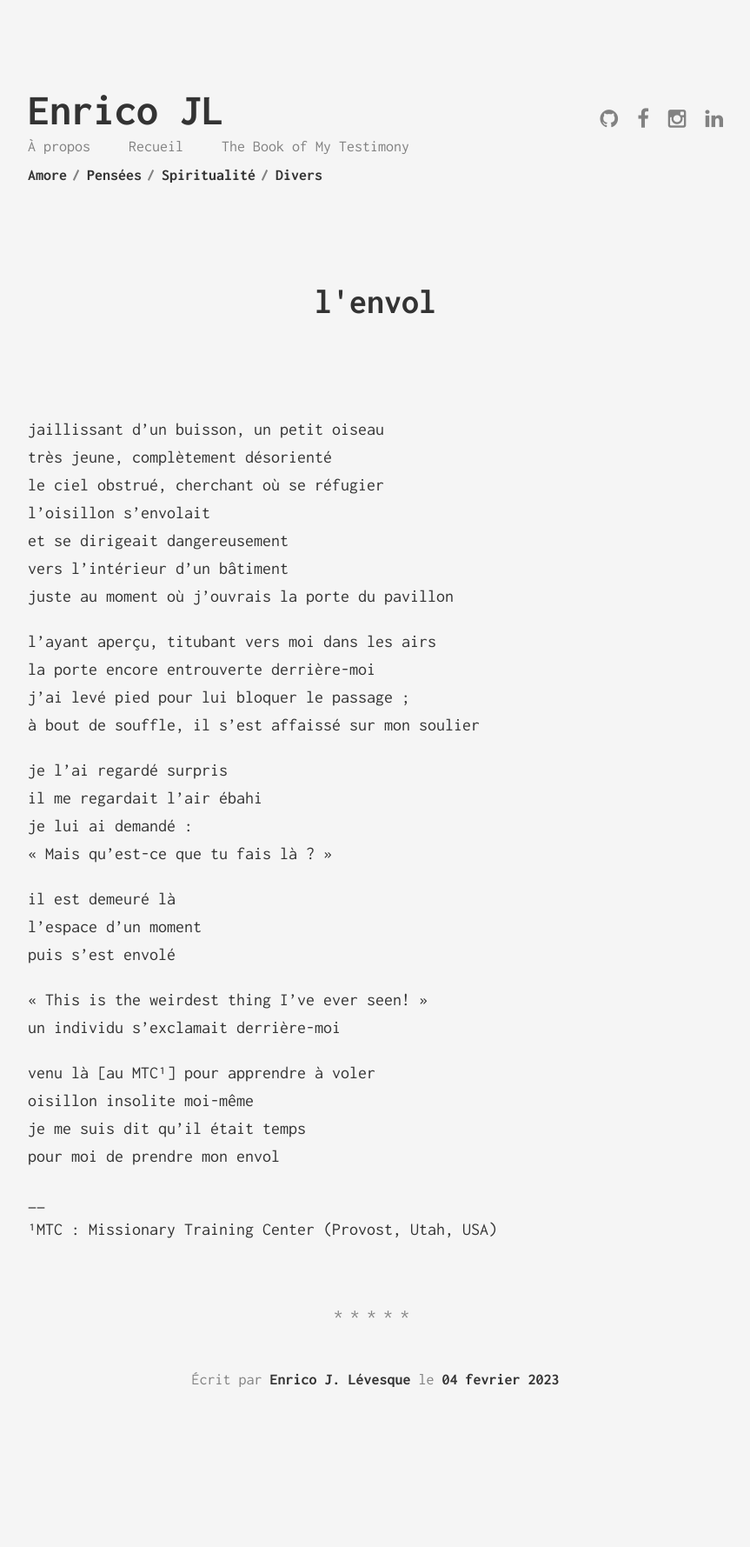
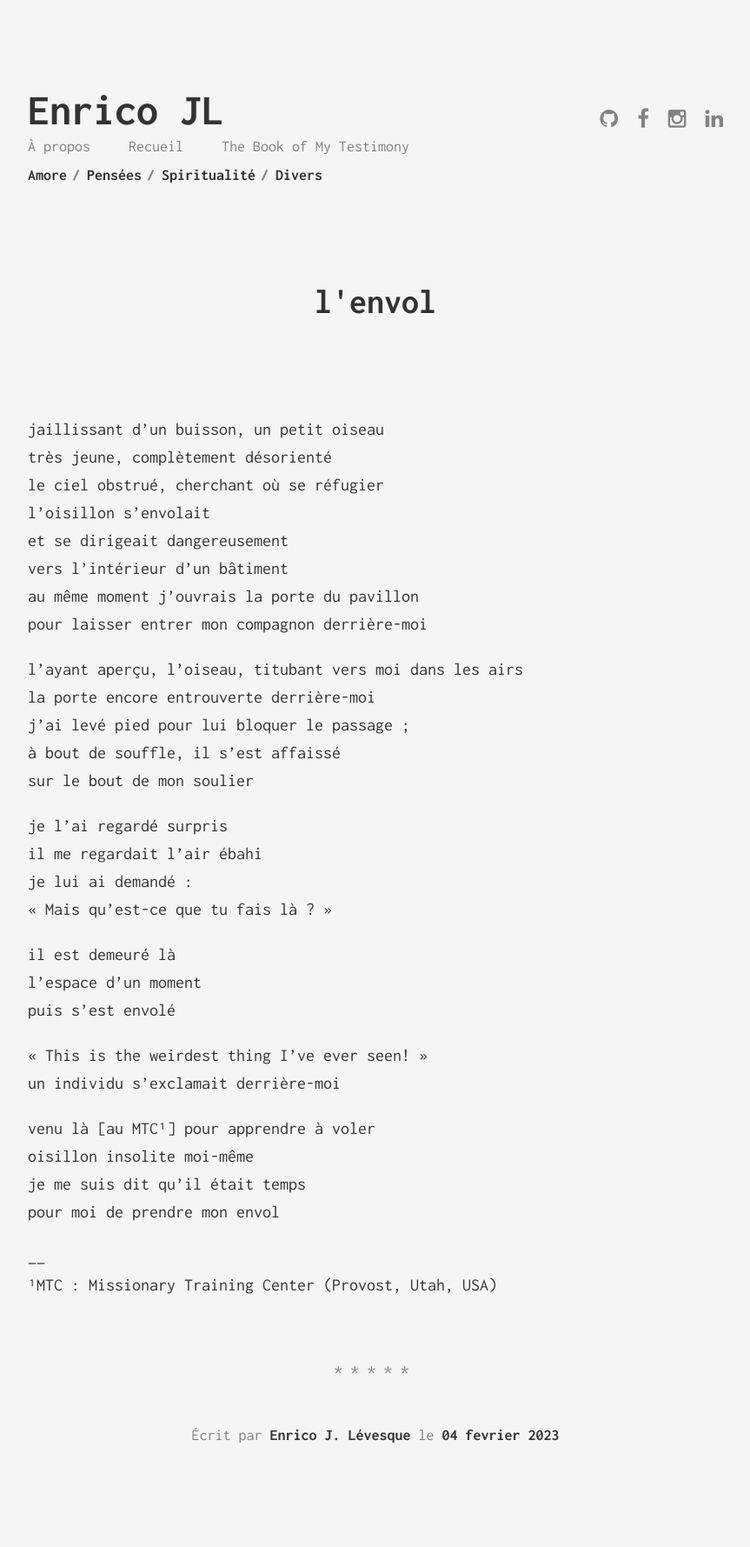
Before and after one commit to enricoJL/enricojl.github.io, a Jekyll site: the page built from _posts/2023-02-04-envol.md, in a window 1280 px wide. Shown: the whole page at 87% size, without its empty margins (208-1071 px from the left). Built offline with Jekyll 4.4.1, drawn with Linux system fonts in a browser that asks for light colours; before the commit the page ends 1715 px from its top, so only the background shows below that.

Commit message:
Update 2023-02-04-envol.md
Petites corrections

```diff
--- a/_posts/2023-02-04-envol.md
+++ b/_posts/2023-02-04-envol.md
@@ -12,12 +12,14 @@ le ciel obstrué, cherchant où se réfugier
 l’oisillon s'envolait
 et se dirigeait dangereusement
 vers l'intérieur d'un bâtiment
-juste au moment où j'ouvrais la porte du pavillon
+au même moment j'ouvrais la porte du pavillon
+pour laisser entrer mon compagnon derrière-moi
 
-l'ayant aperçu, titubant vers moi dans les airs
+l'ayant aperçu, l'oiseau, titubant vers moi dans les airs
 la porte encore entrouverte derrière-moi
 j'ai levé pied pour lui bloquer le passage ;
-à bout de souffle, il s’est affaissé sur mon soulier
+à bout de souffle, il s’est affaissé
+sur le bout de mon soulier
 
 je l’ai regardé surpris
 il me regardait l'air ébahi
```
